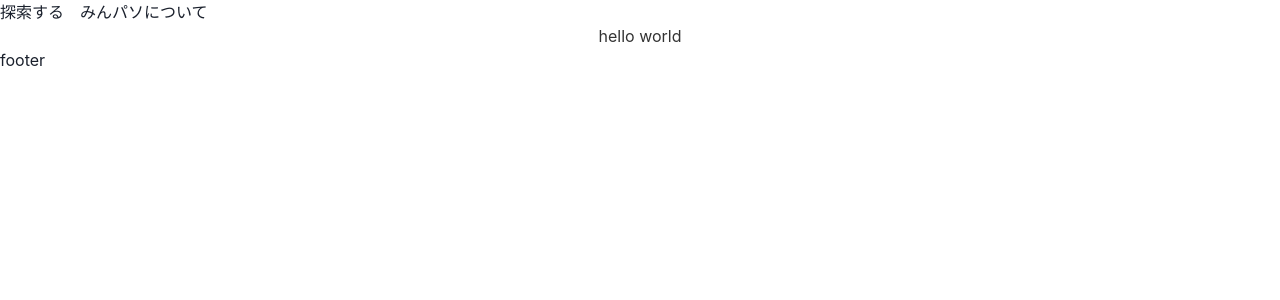
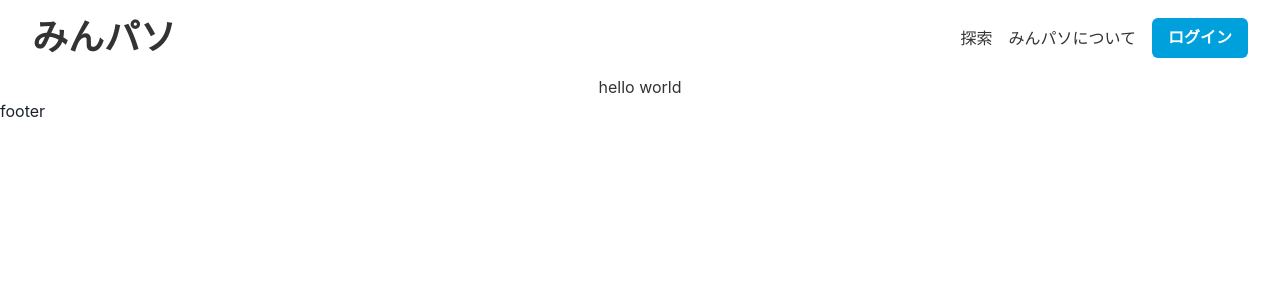
Before and after one commit to murakamiren/minpaso, a Next.js app: page / in a window 1280 px wide. Shown: the top 300 px of the page. Built offline with nearby package versions, Linux system fonts and the light colour scheme.

Commit message:
refactor: navbar markup and style

```diff
--- a/src/components/navbar/navItem.ts
+++ b/src/components/navbar/navItem.ts
@@ -1,6 +1,6 @@
 import { NavItemType } from "./type";
 
 export const navItem: NavItemType[] = [
-	{ text: "探索する", href: "explore" },
-	{ text: "みんパソについて", href: "about" },
+	{ text: "探索", href: "/" },
+	{ text: "みんパソについて", href: "/about" },
 ];
--- a/src/components/navbar/navbar.tsx
+++ b/src/components/navbar/navbar.tsx
@@ -1,4 +1,4 @@
-import { Box, Link, List, ListItem } from "@chakra-ui/react";
+import { Box, Button, Flex, Heading, Link, List, ListItem } from "@chakra-ui/react";
 import NextLink from "next/link";
 import { FC } from "react";
 import { navItem } from "./navItem";
@@ -6,17 +6,27 @@ import { navItem } from "./navItem";
 const Navbar: FC = () => {
 	return (
 		<nav>
-			<Box>
+			<Flex px={8} py={4} justify="space-between" alignItems="center">
+				<Heading as="h1" fontWeight="bold" color="text.black">
+					みんパソ
+				</Heading>
+				<Box flex={1} display="flex" justifyContent="flex-end" alignItems="center" gap={4}>
 					<List display="flex" gap={4}>
 						{navItem.map((item, i) => (
 							<ListItem key={i}>
 								<NextLink href={item.href} passHref>
-								<Link>{item.text}</Link>
+									<Link color="text.black">{item.text}</Link>
 								</NextLink>
 							</ListItem>
 						))}
 					</List>
+					<NextLink href="/login">
+						<Button fontWeight="semibold" colorScheme="linkedin">
+							ログイン
+						</Button>
+					</NextLink>
 				</Box>
+			</Flex>
 		</nav>
 	);
 };
```
Lines whose indentation alone changed are shown as unchanged.
